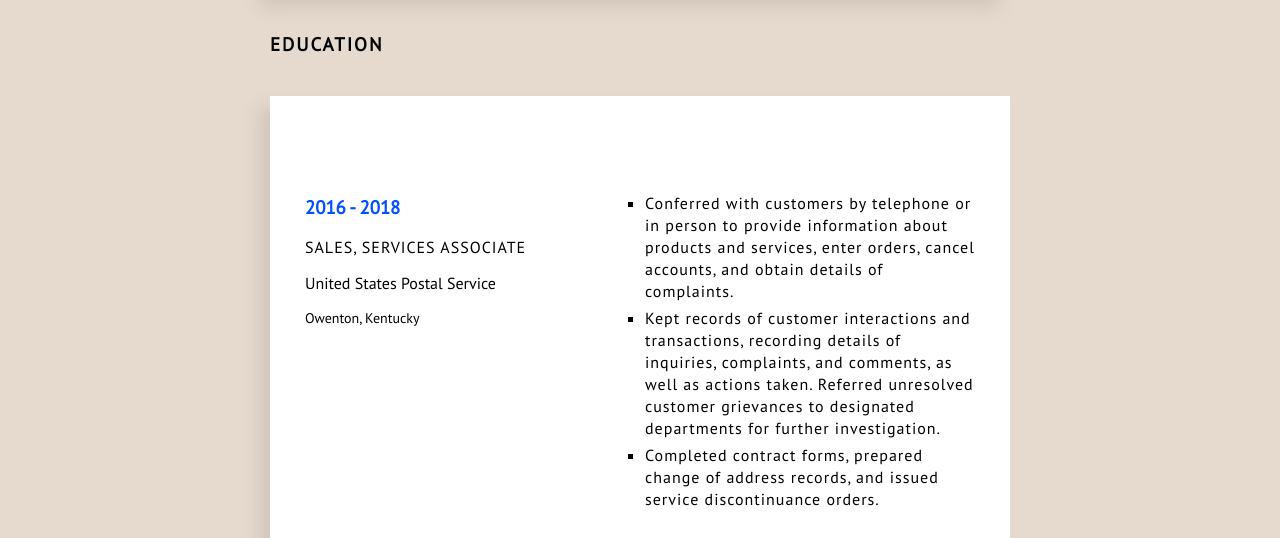
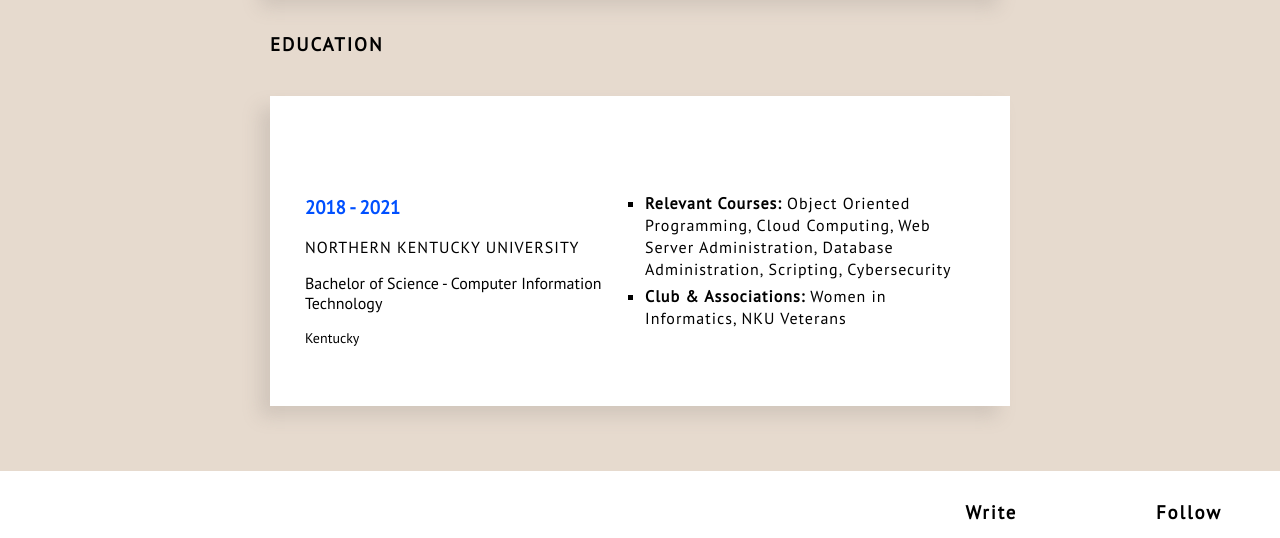
Before and after one commit to lashondra429/personal-website, a plain HTML site: page resume.html in a window 1280 px wide. Shown: the part 1827-2365 px from the top of the page. Drawn offline with Linux system fonts and the light colour scheme.

Commit message:
updated education section

```diff
--- a/resume.html
+++ b/resume.html
@@ -117,26 +117,18 @@
                 <h3 class="title align-left">Education</h3>
                 <div class="white-card">
                     <div class="col-3">
-                        <h3 class="duration">2016 - 2018</h3>
-                        <p class="designation">Sales, Services Associate</p>
-                        <p class="company">United States Postal Service</p>
-                        <p class="location">Owenton, Kentucky</p>
+                        <h3 class="duration">2018 - 2021</h3>
+                        <p class="designation">Northern Kentucky University </p>
+                        <p class="company">Bachelor of Science - Computer Information Technology</p>
+                        <p class="location">Kentucky</p>
                     </div>
                     <div class="col-6">
                         <ul>
                             <li>
-                                Conferred with customers by telephone or in person to provide information about products
-                                and services, enter orders, cancel accounts, and obtain details of complaints.
+                                <b>Relevant Courses: </b>Object Oriented Programming, Cloud Computing, Web Server Administration, Database Administration, Scripting, Cybersecurity
                             </li>
                             <li>
-                                Kept records of customer interactions and transactions, recording details of
-                                inquiries, complaints, and comments, as well as actions taken. Referred unresolved
-                                customer grievances to designated departments for further investigation.
-                            </li>
-
-                            <li>
-                                Completed contract forms, prepared change of address records, and issued service
-                                discontinuance orders.
+                                <b>Club & Associations:</b> Women in Informatics, NKU Veterans
                             </li>
                         </ul>
                     </div>
```
